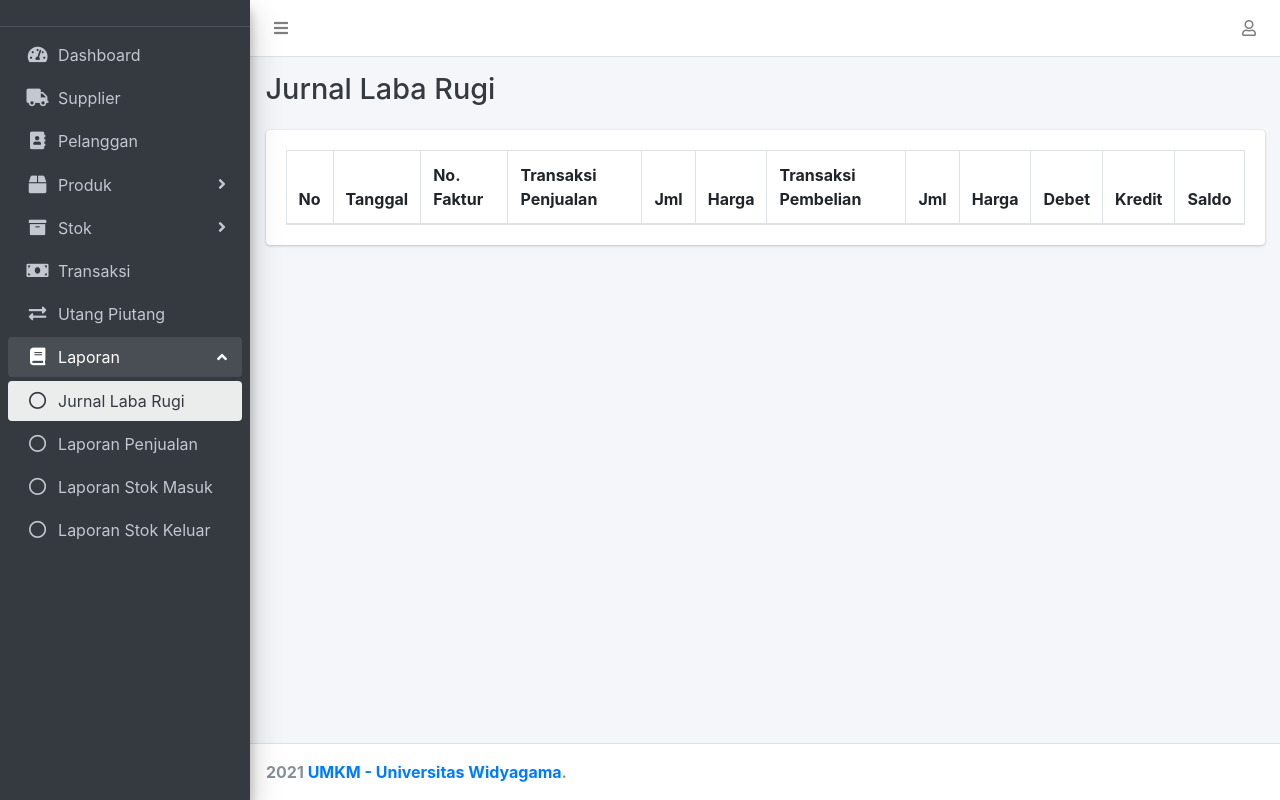
After one commit to alifahfathonah/umkm_uwg, a CodeIgniter app: page /database/index.php/jurnal_laba_rugi/index in a window 1280 px wide. The commit adds this page. Run offline with CodeIgniter, Linux system fonts and the light colour scheme; a user stored in the database is signed in; lists and menus that the app fills with data are empty; some libraries are stand-ins or nearby versions.

Commit message:
update jurnal laba rugi

```diff
--- /dev/null
+++ b/application/controllers/Jurnal_laba_rugi.php
@@ -0,0 +1,42 @@
+<?php
+defined('BASEPATH') OR exit('No direct script access allowed');
+
+class Jurnal_laba_rugi extends CI_Controller {
+
+	public function __construct()
+	{
+		parent::__construct();
+		if ($this->session->userdata('status') !== 'login' ) {
+			redirect('/');
+		}
+		$this->load->model('jurnal_laba_rugi_model');
+	}
+
+	public function index()
+	{
+		$this->load->view('jurnal_laba_rugi');
+	}
+
+	public function read()
+	{
+		header('Content-type: application/json');
+        $jurnal = $this->jurnal_laba_rugi_model->read();
+
+		if (count($jurnal) > 0) {
+            $saldo = 0;
+            $debet = 0;
+            $kredit = 0;
+
+			foreach ($jurnal as $key => $value) {
+                $debet = $value["debet"];
+                $kredit = $value["kredit"];
+                $saldo += $debet - $kredit;
+                $value["saldo"] = $saldo;
+				$data[] = $value;
+			}
+		} else {
+			$data = [];
+		}
+		echo json_encode(["data"=>$data]);
+	}
+}
--- /dev/null
+++ b/application/models/Jurnal_laba_rugi_model.php
@@ -0,0 +1,61 @@
+<?php
+defined('BASEPATH') OR exit('No direct script access allowed');
+
+class Jurnal_laba_rugi_model extends CI_Model {
+
+    public function read()
+	{
+        $q = $this->db->query("
+            ( SELECT
+                transaksi.id,
+                produk.id produk_id,
+                DATE_FORMAT(transaksi.tanggal, '%d-%m-%Y') tanggal,
+                produk.barcode,
+                transaksi.nota,
+                produk.nama_produk sell_produk,
+                transaksi_item.qty sell_qty,
+                ((SELECT
+                    harga FROM tipe_produk_pelanggan
+                    WHERE pelanggan = transaksi.pelanggan
+                        AND produk.id = tipe_produk_pelanggan.produk
+                LIMIT 1) * transaksi_item.qty) sell_harga,
+                NULL buy_produk,
+                NULL buy_qty,
+                NULL buy_harga,
+                ((SELECT
+                    harga FROM tipe_produk_pelanggan
+                    WHERE pelanggan = transaksi.pelanggan
+                        AND produk.id = tipe_produk_pelanggan.produk
+                LIMIT 1) * transaksi_item.qty) debet,
+                0 kredit
+                FROM transaksi
+                LEFT JOIN transaksi_item ON transaksi.id = transaksi_item.transaksi_id
+                LEFT JOIN produk ON transaksi_item.produk_id = produk.id
+                WHERE produk.nama_produk IS NOT NULL
+                GROUP BY transaksi.id, produk.id
+            ) UNION (
+                SELECT
+                stok_masuk.id,
+                produk.id produk_id,
+                DATE_FORMAT(stok_masuk.tanggal, '%d-%m-%Y') tanggal,
+                produk.barcode,
+                NULL nota,
+                NULL sell_produk,
+                NULL sell_qty,
+                NULL sell_harga,
+                produk.nama_produk buy_produk,
+                stok_masuk.jumlah buy_jumlah,
+                stok_masuk.harga buy_harga,
+                0 debet,
+                (stok_masuk.harga * stok_masuk.jumlah) kredit
+                FROM stok_masuk
+                LEFT JOIN produk ON produk.id = stok_masuk.barcode
+                WHERE produk.nama_produk IS NOT NULL
+                GROUP BY stok_masuk.id, produk.id
+            ) ORDER BY tanggal DESC, id DESC, produk_id ASC
+        ");
+
+        return $q->result_array();
+    }
+
+}
--- a/application/views/includes/aside.php
+++ b/application/views/includes/aside.php
@@ -107,13 +107,19 @@
             <p>Utang Piutang</p>
           </a>
         </li>
-        <li class="nav-item has-treeview <?php echo $uri == 'laporan_penjualan' || $uri == 'laporan_stok_masuk' || $uri == 'laporan_stok_keluar' ? 'menu-open' : 'no' ?>">
+        <li class="nav-item has-treeview <?php echo $uri == 'jurnal_laba_rugi' || $uri == 'laporan_penjualan' || $uri == 'laporan_stok_masuk' || $uri == 'laporan_stok_keluar' ? 'menu-open' : 'no' ?>">
           <a href="<?php echo site_url('laporan') ?>" class="nav-link <?php echo $uri == 'laporan_penjualan' || $uri == 'laporan_stok_masuk' || $uri == 'laporan_stok_keluar' ? 'active' : 'no' ?>">
             <i class="fas fa-book nav-icon"></i>
             <p>Laporan</p>
             <i class="right fas fa-angle-right"></i>
           </a>
           <ul class="nav-treeview">
+          <li class="nav-item">
+              <a href="<?php echo site_url('jurnal_laba_rugi') ?>" class="nav-link <?php echo $uri == 'jurnal_laba_rugi' ? 'active' : 'no' ?>">
+                <i class="far fa-circle nav-icon"></i>
+                <p>Jurnal Laba Rugi</p>
+              </a>
+            </li>
             <li class="nav-item">
               <a href="<?php echo site_url('laporan_penjualan') ?>" class="nav-link <?php echo $uri == 'laporan_penjualan' ? 'active' : 'no' ?>">
                 <i class="far fa-circle nav-icon"></i>
--- /dev/null
+++ b/application/views/jurnal_laba_rugi.php
@@ -0,0 +1,79 @@
+<!DOCTYPE html>
+<html>
+<head>
+  <meta charset="utf-8">
+  <meta http-equiv="X-UA-Compatible" content="IE=edge">
+  <!-- Tell the browser to be responsive to screen width -->
+  <meta name="viewport" content="width=device-width, initial-scale=1">
+  <title>Laporan Stok Masuk</title>
+  <link rel="stylesheet" href="<?php echo base_url('assets/vendor/adminlte/plugins/datatables-bs4/css/dataTables.bootstrap4.min.css') ?>">
+  <link rel="stylesheet" href="<?php echo base_url('assets/vendor/adminlte/plugins/sweetalert2/sweetalert2.min.css') ?>">
+  <link rel="stylesheet" href="<?php echo base_url('assets/vendor/adminlte/plugins/sweetalert2-theme-bootstrap-4/bootstrap-4.min.css') ?>">
+  <?php $this->load->view('partials/head'); ?>
+</head>
+<body class="hold-transition sidebar-mini layout-fixed">
+<div class="wrapper">
+
+  <?php $this->load->view('includes/nav'); ?>
+
+  <?php $this->load->view('includes/aside'); ?>
+
+  <!-- Content Wrapper. Contains page content -->
+  <div class="content-wrapper">
+    <!-- Content Header (Page header) -->
+    <div class="content-header">
+      <div class="container-fluid">
+        <div class="row mb-2">
+          <div class="col" style="display: flex; align-items: center; justify-content: space-between;">
+            <h1 class="m-0 text-dark">Jurnal Laba Rugi</h1>
+          </div>
+        </div><!-- /.row -->
+      </div><!-- /.container-fluid -->
+    </div>
+    <!-- /.content-header -->
+
+    <!-- Main content -->
+    <section class="content">
+      <div class="container-fluid">
+        <div class="card">
+          <div class="card-body">
+            <table class="table w-100 table-bordered table-hover" id="jurnal_laba_rugi">
+              <thead>
+                <tr>
+                  <th>No</th>
+                  <th>Tanggal</th>
+                  <th>No. Faktur</th>
+                  <th>Transaksi Penjualan</th>
+                  <th>Jml</th>
+                  <th>Harga</th>
+                  <th>Transaksi Pembelian</th>
+                  <th>Jml</th>
+                  <th>Harga</th>
+                  <th>Debet</th>
+                  <th>Kredit</th>
+                  <th>Saldo</th>
+                </tr>
+              </thead>
+            </table>
+          </div>
+        </div>
+      </div><!-- /.container-fluid -->
+    </section>
+    <!-- /.content -->
+  </div>
+  <!-- /.content-wrapper -->
+
+</div>
+<!-- ./wrapper -->
+<?php $this->load->view('includes/footer'); ?>
+<?php $this->load->view('partials/footer'); ?>
+<script src="<?php echo base_url('assets/vendor/adminlte/plugins/datatables/jquery.dataTables.min.js') ?>"></script>
+<script src="<?php echo base_url('assets/vendor/adminlte/plugins/datatables-bs4/js/dataTables.bootstrap4.min.js') ?>"></script>
+<script src="<?php echo base_url('assets/vendor/adminlte/plugins/jquery-validation/jquery.validate.min.js') ?>"></script>
+<script src="<?php echo base_url('assets/vendor/adminlte/plugins/sweetalert2/sweetalert2.min.js') ?>"></script>
+<script>
+  var laporanUrl = '<?php echo site_url('jurnal_laba_rugi/read') ?>';
+</script>
+<script src="<?php echo base_url('assets/js/unminify/jurnal_laba_rugi.js') ?>"></script>
+</body>
+</html>
--- /dev/null
+++ b/assets/js/unminify/jurnal_laba_rugi.js
@@ -0,0 +1,43 @@
+let jurnal_laba_rugi=$("#jurnal_laba_rugi").DataTable( {
+    responsive:true,
+    scrollX:true,
+    ajax:laporanUrl,
+    columnDefs:[ {
+        searcable: false,
+        orderable: false,
+        targets: 0
+    }],
+    // order:[[1, "asc"]],
+    columns:[
+        { data: null },
+        { data: "tanggal" },
+        { data: "nota"},
+        { data: "sell_produk" },
+        { data: "sell_qty" },
+        { data: "sell_harga" },
+        { data: "buy_produk" },
+        { data: "buy_qty" },
+        { data: "buy_harga" },
+        { data: "debet" },
+        { data: "kredit" },
+        { data: "saldo" },
+    ]
+}
+
+);
+function reloadTable() {
+    jurnal_laba_rugi.ajax.reload()
+}
+
+jurnal_laba_rugi.on("order.dt search.dt", ()=> {
+    jurnal_laba_rugi.column(0, {
+        search: "applied",
+        order: "applied"
+    }).nodes().each((el, err)=> {
+        el.innerHTML=err+1
+    })
+});
+$(".modal").on("hidden.bs.modal", ()=> {
+    $("#form")[0].reset();
+    $("#form").validate().resetForm()
+});
```
